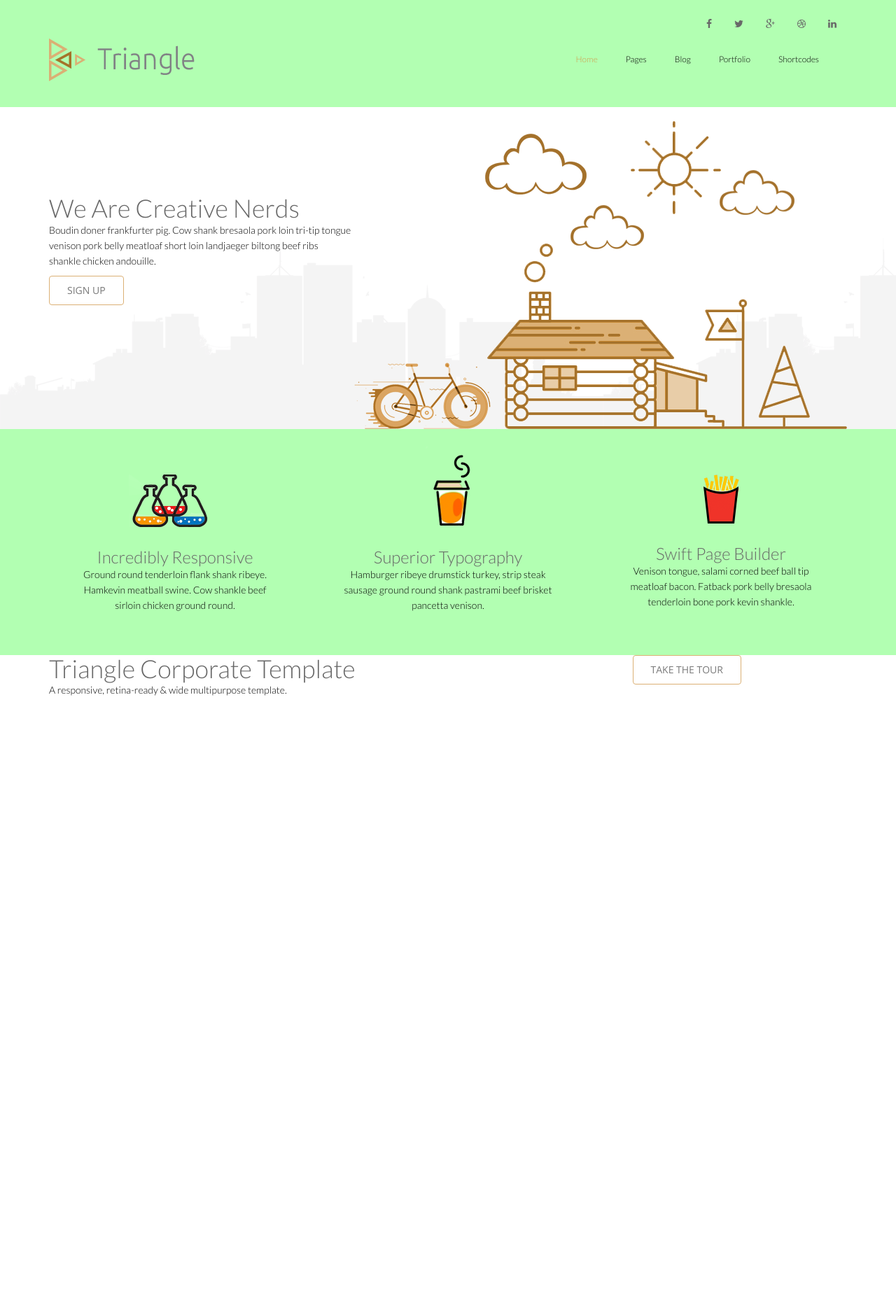
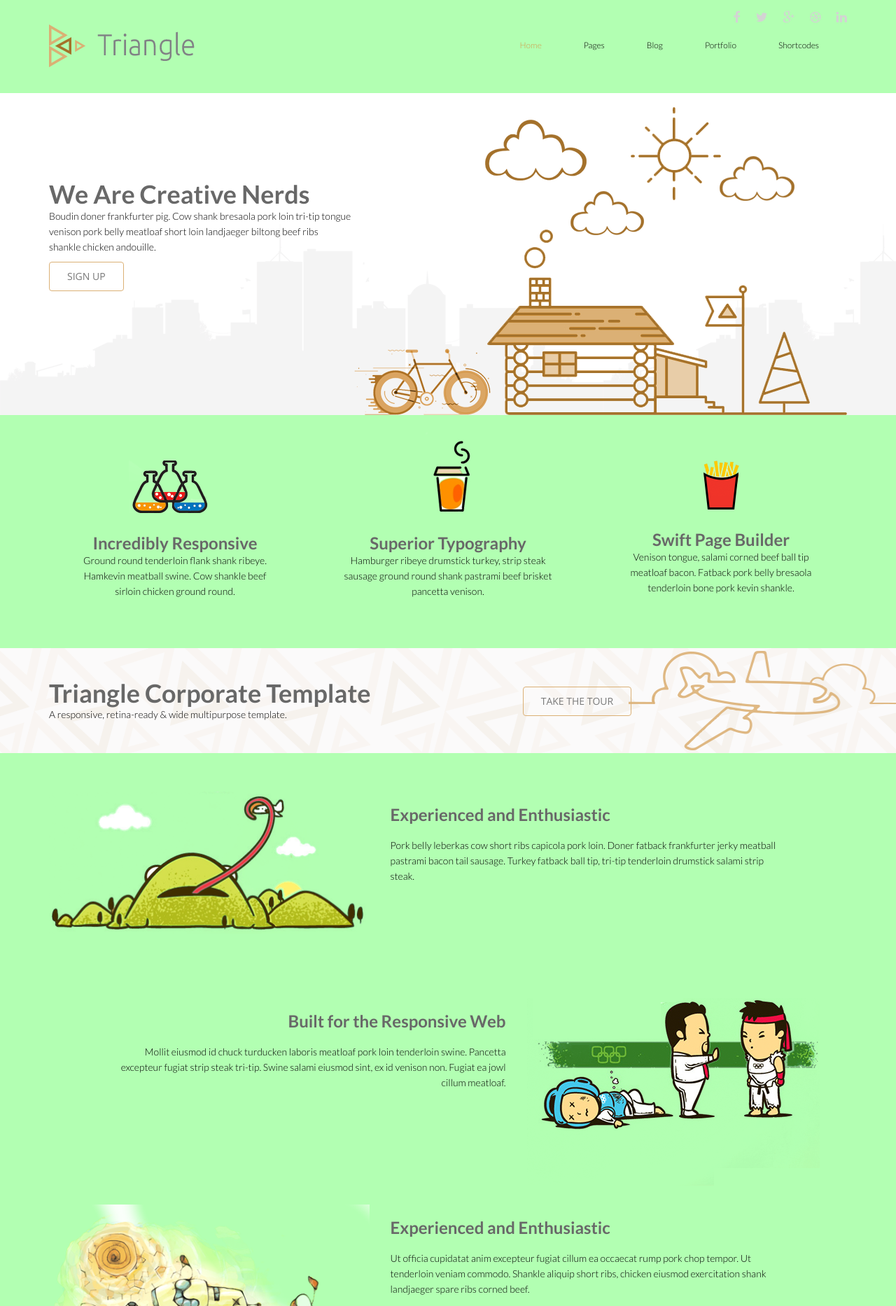
Before and after one commit to Michu6/Triangle-theme, a plain HTML site: page index.html in a window 1280 px wide. Shown: the top 1866 px of the page at 70% size. Before the commit the page ends 1007 px from the top, so only its background shows below. Drawn offline with nearby package versions, Linux system fonts and the light colour scheme.

Commit message:
adding sections and footer

```diff
--- a/css/main.scss
+++ b/css/main.scss
@@ -1,7 +1,7 @@
-#header, #services {
+#header, #services, #features {
   background-color: rgba(0,255,0,0.3);
 }
-#home-slider{
+#home-slider {
   background-color: rgba(255,0,0,0.3);
 }
 
@@ -15,6 +15,7 @@ $white: #fff;
 $black: #000;
 $pastel-yellow: #dbb075;
 $soft-yellow: #dab074;
+$soft-silver: #fbfafa;
 $soft-gray: #797979;
 $middle-yellow: #d29948;
 $dark-gray: #686868;
@@ -52,7 +53,7 @@ ul {
 }
 h1, h2, h2, h3, h4, h5, h6 {
   font-family: 'Lato', sans-serif;
-  font-weight: 300;
+  font-weight: 600;
   margin: 0;
   padding: 0;
 }
@@ -65,9 +66,15 @@ h2 {
 h3 {
   font-size: 18px;
 }
-
-
-
+.padding {
+  padding: 65px 0 20px;
+}
+.align-right {
+  text-align: right;
+}
+.inline {
+  display: inline-block;
+}
 
 /* HEADER */
 #header {
@@ -96,30 +103,19 @@ h3 {
     &:hover {
       color: $middle-yellow;
     }
+    &:last-child {
+      margin-right: 20px;
+    }
   }
 }
-
-
-#header .navbar-nav.navbar-right > li:last-child {
-  margin-right: 20px; }
-
-#header  .navbar-nav li.active > a, #header  .navbar-nav li.active > a:focus {
-  background-color: inherit;
-  border: 0;
-  color: $middle-yellow; }
-
 #header .navbar-nav li.active > a,
 #header .navbar-nav li.active > a:focus,
 #header .navbar-nav.navbar-right li > a:hover,
 .navbar-nav > .open > a {
   background-color: inherit;
   border: 0;
-  color: $middle-yellow; }
-
-.nav>li>a:focus, .nav>li>a:hover {
-    text-decoration: none;
-  }
-    /* background-color: #eee; */
+  color: $middle-yellow;
+}
 .navbar-toggle {
   border: 2px solid $middle-yellow;
   margin-right: 0;
@@ -127,38 +123,19 @@ h3 {
     background-color: $middle-yellow;
   }
 }
-
-.middle-col {
-  position: relative;
-  top: -40px;
-}
-.single-service{
-  img {
-  margin-bottom: 30px;
+.social-icons ul li {
+  padding: 0 10px;
+  &:last-child {
+    padding-right: 0;
   }
-  p {
-    padding: 0 30px;
-  }
-}
-
-.padding {
-  padding: 65px 0 10px;
-}
-
-
-.btn-common {
-  font-size: 14px;
-  color: $soft-gray;
-  border: 1px solid $pastel-yellow;
-  font-family: 'Open Sans', sans-serif;
-  font-weight: 300;
-  padding: 10px 25px;
-  &:hover,
-  &:focus {
-    outline: none;
-    background: none;
-    box-shadow: none;
-    color: $middle-yellow;
+  a {
+    font-size: 18px;
+    color: #d3d3d3;
+    padding: 0;
+    &:hover, &:focus {
+      color: $pastel-yellow;
+      background: none;
+    }
   }
 }
 
@@ -209,74 +186,92 @@ h3 {
   }
 }
 
+/* SERVICES */
+#services {
+  .middle-col {
+    position: relative;
+    top: -40px;
+  }
+  .single-service{
+    img {
+      margin-bottom: 30px;
+    }
+    p {
+      padding: 0 30px;
+    }
+  }
+}
+.btn-common {
+  font-size: 14px;
+  color: $soft-gray;
+  border: 1px solid $pastel-yellow;
+  font-family: 'Open Sans', sans-serif;
+  font-weight: 300;
+  padding: 10px 25px;
+  &:hover,
+  &:focus {
+    outline: none;
+    background: none;
+    box-shadow: none;
+    color: $middle-yellow;
+  }
+}
 
 /* ACTION */
 #action {
-
+  background: url(../images/home/tour-bg.png) center repeat-x;
+  background-color: $soft-silver;
+  height: 150px;
+  padding: 45px;
+  position: relative;
+  .take-tour {
+    .col-sm-5 {
+      position: absolute;
+      top: 0;
+      height: 100%;
+      right: 0;
+      .tour-button {
+        background: url(../images/home/tour-icon2.png) no-repeat;
+        height: 100%;
+        width: 100%;
+        position: absolute;
+        right: 0;
+        background-position: 151px 4px;
+        .btn-common {
+          margin-top: 55px;
+        }
+      }
+    }
+  }
 }
 
+/* FEATURES */
+#features {
+  .single-features {
+    padding: 55px 0 240px;
+    h2 {
+      margin: 20px 0;
+    }
+  }
+}
 
+/* CLIENTS */
+#clients {
+  .clients {
+    margin-bottom: 40px;
+  }
+}
 
-// .overflow {
-//   overflow: hidden; }
-
-// .uppercase {
-//   text-transform: uppercase; }
-
-
-
-// #action .col-sm-5 {
-//   position: absolute;
-//   top: 0;
-//   height: 100%;
-//   right: 0; }
-
-
-
-// .align-right {
-//   text-align: right; }
-
-// .inline {
-//   display: inline-block; }
-
-
-
-// .padding-bottom {
-//   padding-bottom: 65px; }
-
-// .padding-top {
-//   padding-top: 90px; }
-
-// .padding-right {
-//   padding-right: 80px; }
-
-// .padding-left {
-//   padding-left: 80px; }
-
-// .margin-bottom {
-//   margin-bottom: 35px; }
-
-// /*************************
-// *******Header******
-// **************************/
-// #header {
-//   margin-bottom: 0;
-//   padding: 30px 0 60px 0; }
-//   #header  .container {
-//     position: relative; }
-
-// .social-icons ul li {
-//   padding: 0 10px; }
-//   .social-icons ul li:last-child {
-//     padding-right: 0; }
-
-// .social-icons ul li a {
-//   font-size: 18px;
-//   color: #d3d3d3;
-//   padding: 0; }
-//   .social-icons ul li a:hover, .social-icons ul li a:focus {
-//     color: $pastel-yellow;
-//     background: none; }
+/* FOOTER */
+footer {
+  background: url(../images/home/footer.png) 0 100% no-repeat;
+  h2 {
+    margin-bottom: 70px;
+  }
+}
+.form-control {
+  border: 1px solid $middle-yellow;
+}
 
 
 
--- a/index.html
+++ b/index.html
@@ -108,7 +108,7 @@
                 <h1 class="title">Triangle Corporate Template</h1>
                 <p>A responsive, retina-ready &amp; wide multipurpose template.</p>
               </div>
-              <div class="col-sm-5 text-center wow fadeInRight" data-wow-duration="500ms" data-wow-delay="300ms">
+              <div class="col-sm-5 wow fadeInRight" data-wow-duration="500ms" data-wow-delay="300ms">
                 <div class="tour-button">
                   <a href="#" class="btn btn-common">TAKE THE TOUR</a>
                 </div>
@@ -119,7 +119,7 @@
       </div>
     </section>
 
-    <!-- <section id="features">
+    <section id="features">
       <div class="container">
         <div class="row">
           <div class="single-features">
@@ -131,7 +131,7 @@
               <P>Pork belly leberkas cow short ribs capicola pork loin. Doner fatback frankfurter jerky meatball pastrami bacon tail sausage. Turkey fatback ball tip, tri-tip tenderloin drumstick salami strip steak.</P>
             </div>
           </div>
-          <div class="single-features">
+          <div class="single-features align-right">
             <div class="col-sm-6 col-sm-offset-1 align-right wow fadeInLeft" data-wow-duration="500ms" data-wow-delay="300ms">
               <h2>Built for the Responsive Web</h2>
               <P>Mollit eiusmod id chuck turducken laboris meatloaf pork loin tenderloin swine. Pancetta excepteur fugiat strip steak tri-tip. Swine salami eiusmod sint, ex id venison non. Fugiat ea jowl cillum meatloaf.</P>
@@ -151,14 +151,14 @@
           </div>
         </div>
       </div>
-    </section> -->
+    </section>
 
-    <!-- <section id="clients">
+    <section id="clients">
       <div class="container">
         <div class="row">
-          <div class="col-sm-12">
+          <div class="col-sm-12 padding">
             <div class="clients text-center wow fadeInUp" data-wow-duration="500ms" data-wow-delay="300ms">
-              <p><img src="images/home/clients.png" class="img-responsive" alt=""></p>
+              <p><img src="images/home/clients.png" class="img-responsive inline" alt=""></p>
               <h1 class="title">Happy Clients</h1>
               <p>Sed do eiusmod tempor incididunt ut labore et dolore magna aliqua. <br> Ut enim ad minim veniam, quis nostrud </p>
             </div>
@@ -185,9 +185,9 @@
           </div>
         </div>
       </div>
-    </section> -->
+    </section>
 
-    <!-- <footer id="footer">
+    <footer id="footer">
       <div class="container">
         <div class="row">
           <div class="col-sm-12 text-center bottom-separator">
@@ -258,7 +258,7 @@
           <p>Designed by <a target="_blank" href="http://www.themeum.com">Themeum</a></p>
         </div>
       </div>
-    </footer> -->
+    </footer>
     <script type="text/javascript" src="js/jquery.js"></script>
     <script type="text/javascript" src="js/bootstrap.min.js"></script>
   </body>
```
Also changed, not shown: css/main.css, 1 other file.
